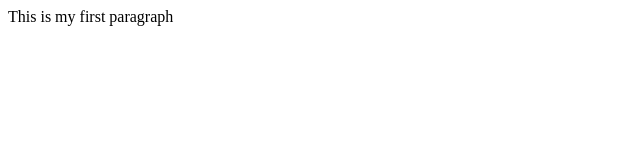
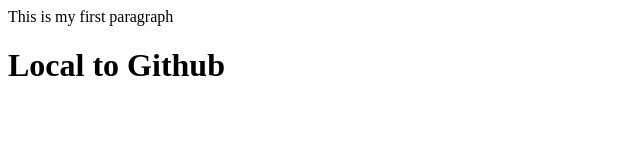
Before and after one commit to AbdulHameedWebDev/Flex-Gride-Practice, a plain HTML site: page index.html in a window 1280 px wide. Shown: the whole page, without its empty margins (0-640 px from the left). Drawn offline with Linux system fonts and the light colour scheme.

Commit message:
Add H1 headings

```diff
--- a/index.html
+++ b/index.html
@@ -1 +1,2 @@
 <p>This is my first paragraph</p>
+<h1>Local to Github</h1>
```
